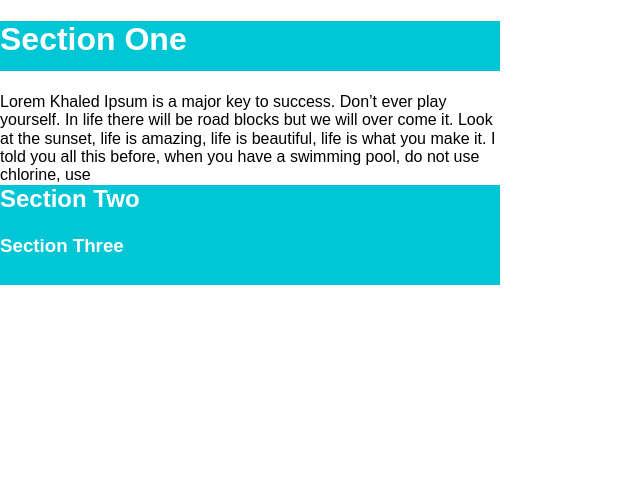
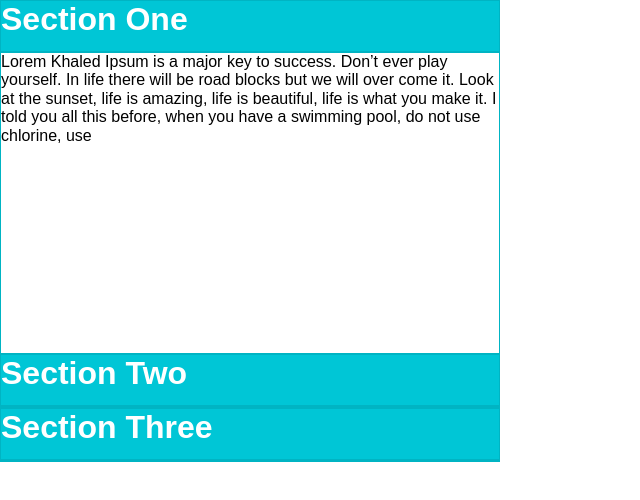
Before and after one commit to rjowers/Accordion, a plain HTML site: page index.html in a window 1280 px wide. Both pictures are taken after a click on the element "Section One". Shown: the whole page, without its empty margins (0-640 px from the left). Drawn offline with Linux system fonts and the light colour scheme.

Commit message:
finished project

```diff
--- a/index.html
+++ b/index.html
@@ -22,9 +22,9 @@
         </div>
 
 
-      <h2 class="section2">
+      <h1 class="section2">
           Section Two
-      </h2>
+      </h1>
             <div class= "words2">
               Lorem Khaled Ipsum is a major key to success.
               Don’t ever play yourself. In life there will be
@@ -42,7 +42,7 @@
             </div>
 
 
-      <h3 class ="section3">
+      <h1 class ="section3">
         Section Three
       </h3>
         <div class="words3">
--- a/main.js
+++ b/main.js
@@ -8,12 +8,32 @@
      $(this).removeClass('goaway');
  });
 */
-$(".words1").addClass("goaway");
 
-function click1 () {
-    $(".words1").removeClass('goaway');
-      $(".words2").addClass('goaway');
-      $(".words3").addClass('goaway');
+
+$("section").on("mouseover", expandBox);
+
+function expandBox(event){
+  var target = event.currentTarget;
+  target = $(target);
+  $(".section1").removeClass("expanded").addClass("shrunk");
+  $(".section2").removeClass("expanded").addClass("shrunk");
+  $(".section3").removeClass("expanded").addClass("shrunk");
+  target.removeClass("shrunk noClass").addClass( "expanded" );
+}
+
+$(".words1").addClass("close");
+
+
+var goaway
+function click1 (event) {
+    $(".words1").removeClass('close').addClass('open');
+    $(".words2").addClass('close').removeClass('open');
+    $(".words3").addClass('close').removeClass('open');
+
+
+      //$(".words1").addClass('open');
+      //$(".words2").addClass('close');
+      //$(".words3").addClass('close');
 }
 
 $(".section1").on('click',click1);
@@ -21,12 +41,14 @@ $(".section1").on('click',click1);
 
 
 
-$(".words2").addClass("goaway");
+$(".words2").addClass("close");
 
+var goaway2
 function click2 () {
-    $(".words2").removeClass('goaway');
-    $(".words1").addClass('goaway');
-    $(".words3").addClass('goaway');
+  $(".words2").removeClass('close').addClass('open');
+  $(".words1").addClass('close').removeClass('open');
+  $(".words3").addClass('close').removeClass('open');
+
 }
 
 $(".section2").on('click',click2);
@@ -34,12 +56,14 @@ $(".section2").on('click',click2);
 
 
 
-$(".words3").addClass("goaway");
+$(".words3").addClass("close");
 
+var goaway3
 function click3 () {
-    $(".words3").removeClass('goaway');
-    $(".words2").addClass('goaway');
-    $(".words1").addClass('goaway');
+  $(".words3").removeClass('close').addClass('open');
+  $(".words2").addClass('close').removeClass('open');
+  $(".words1").addClass('close').removeClass('open');
+
 }
 
 $(".section3").on('click',click3);
--- a/style.scss
+++ b/style.scss
@@ -4,33 +4,55 @@
   width: 500px;
 }
 
+h1 {
+  border: 1px solid #00B4C3;
+}
 
-h1 {
+h1.section1 {
   color: white;
   background-color: #00C6D6;
   height: 50px;
-  margin-top: 0px;
-  margin-bottom: 0px;
+  margin: 0%;
+
 }
 
-h2 {
+h1.section2 {
   color: white;
   background-color: #00C6D6;
   height: 50px;
-  margin-top: 0px;
-  margin-bottom: 0px;
+  margin: 0%;
+
 }
 
-h3 {
+h1.section3 {
   color: white;
   background-color: #00C6D6;
   height: 50px;
-  margin-top: 0px;
-  margin-bottom: 0px;
+  margin: 0%;
+
 }
 
-.goaway {
+.words1 {
+  border: 1px solid #00B4C3;
+}
+
+.words2{
+  border: 1px solid #00B4C3;
+}
+
+.words3{
+  border: 1px solid #00B4C3;
+}
+
+.close {
   height: 0px;
-  overflow: hidden;
-  transition: [transition-property] [transition-duration] [transition-timing-function] [transition-delay];
+  overflow: auto;
+  margin: 0px;
+  transition: height 0.5s;
+  padding: 0px;
 }
+
+.open {
+  height: 300px;
+  transition: height .5s;
+}
```
Also changed, not shown: style.css.
